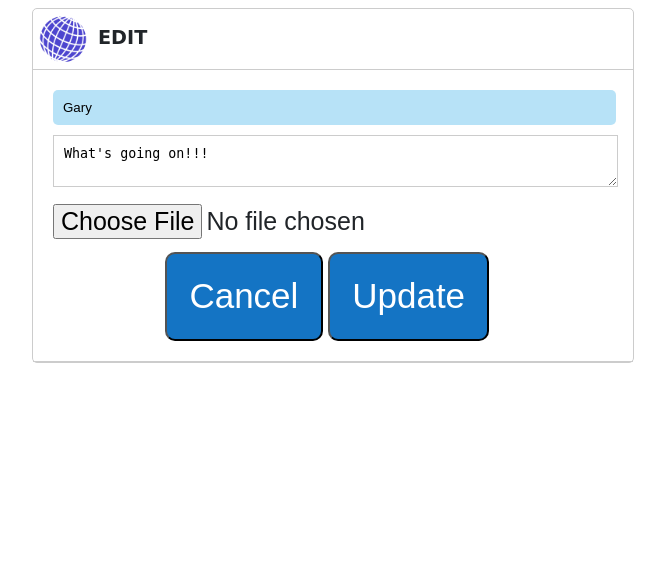
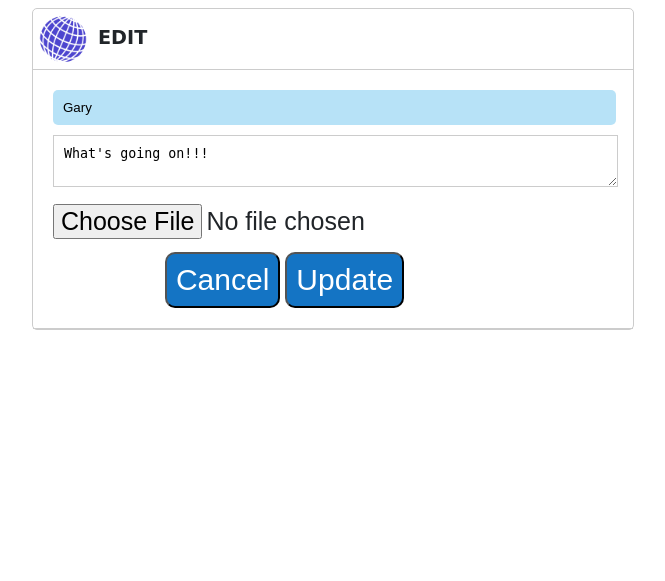
Before and after one commit to Stephan-007/twitter_clone, a Django app: page /edit/45/ in a window 1280 px wide. Shown: the top 581 px of the page, without its empty margins (307-972 px from the left). Run offline with Django 3.2, Linux system fonts and the light colour scheme; data comes from the database, SQL or seed files in the repository.

Commit message:
whitenoise

```diff
--- a/static/css/style.css
+++ b/static/css/style.css
@@ -87,7 +87,7 @@ a {
 }
 .edit-img {
   width: 500px;
-  margin-left: 5%;
+  margin-left: 0%;
   margin-top: 10%;
 }
 
@@ -102,16 +102,16 @@ a {
 }
 
 .cancel_button {
-  font-size: 35px;
-  padding: 5%;
+  font-size: 30px;
+  padding: 2%;
   background-color: #1474c4;
   border-radius: 10px;
   color: white;
 }
 
 .update_button {
-  font-size: 35px;
-  padding: 5%;
+  font-size: 30px;
+  padding: 2%;
   background-color: #1474c4;
   border-radius: 10px;
   color: white;
```
